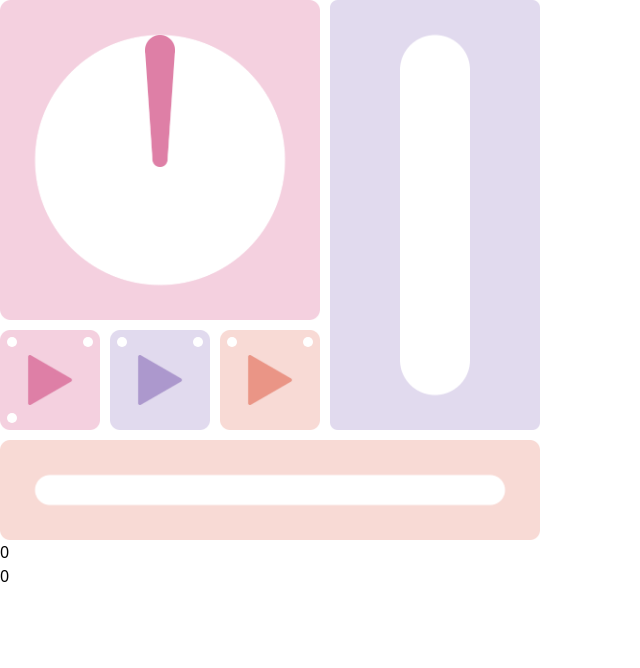
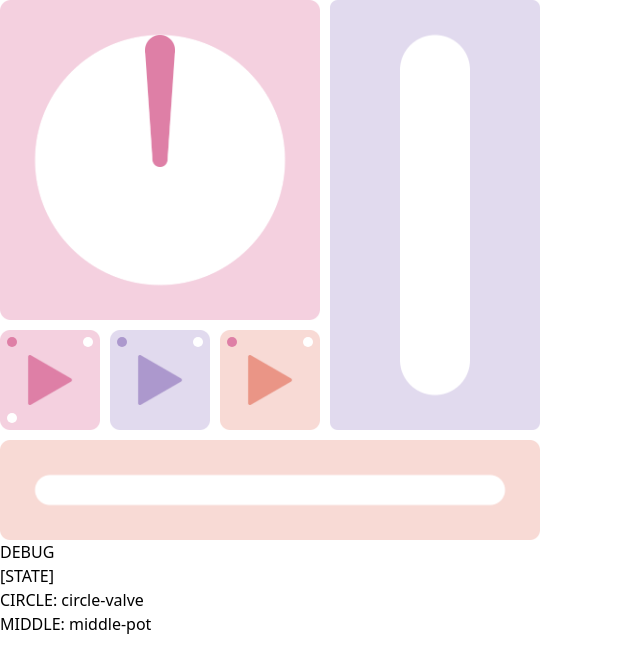
Before and after one commit to kaiiy/stud.io, a Nuxt app: page / in a window 1280 px wide. Shown: the top 668 px of the page, without its empty margins (0-640 px from the left). Built offline with nearby package versions, Linux system fonts and the light colour scheme.

Commit message:
feat: add state control

```diff
--- a/app.vue
+++ b/app.vue
@@ -2,7 +2,7 @@
 import MiddleMod from "@/components/module/middle/index.vue"
 import CircleMod from "@/components/module/circle/index.vue"
 import LongMod from "@/components/module/long/index.vue"
-import { STATE } from "@/assets/ts/main/state"
+import { STATE, CIRCLE_STATE_LIST, MIDDLE_STATE_LIST, LONG_BTN_STATE_LIST } from "@/assets/ts/main/state"
 import CircleBtn from "@/components/module/next/circle-btn.vue"
 import LongBtn from "@/components/module/next/long-btn.vue"
 import MiddleBtn from "@/components/module/next/middle-btn.vue"
@@ -13,46 +13,69 @@ import { potFillRate } from "@/assets/ts/main/water/main"
 const baseSize = 100
 const intervalMsec = 1000
 
+// ======== state ========
+const circleStateIdx = ref(0)
+const middleStateIdx = ref(0)
+const currentLongTypeIdx = ref(0)
+
+const currentCircleState = computed(() => CIRCLE_STATE_LIST[circleStateIdx.value])
+const currentMiddleState = computed(() => MIDDLE_STATE_LIST[middleStateIdx.value])
+const currentLongState = computed(() => {
+  if (LONG_BTN_STATE_LIST[currentLongTypeIdx.value] === STATE.LONG_BTN.CIRCLE)
+    return CIRCLE_STATE_LIST[circleStateIdx.value]
+  return MIDDLE_STATE_LIST[middleStateIdx.value]
+})
+
 // amount of water in pot/cup
 const potWater = ref<number>(0)
 const potRate = computed<number>(() => {
   return potFillRate(potWater.value)
 })
-
 const cupWater = ref<number>(0)
 
 const addWaterIntoPot = (waterVol: number) => {
   potWater.value += waterVol
 }
 
-
-const clickFunc = () => { }
-
+// ======== btn ========
+const setNextCircleIdx = () => {
+  circleStateIdx.value = (circleStateIdx.value + 1) % CIRCLE_STATE_LIST.length
+}
+const setNextMiddleIdx = () => {
+  middleStateIdx.value = (middleStateIdx.value + 1) % MIDDLE_STATE_LIST.length
+}
+const setNextLongType = () => {
+  currentLongTypeIdx.value = (currentLongTypeIdx.value + 1) % LONG_BTN_STATE_LIST.length
+}
 </script>
 
 <template>
   <ModuleContainer :base-size="baseSize">
 
     <!-- circle module  -->
-    <CircleMod :state="STATE.CIRCLE.VALVE" :interval-msec="intervalMsec" :base-size="baseSize"
+    <CircleMod :state="currentCircleState" :interval-msec="intervalMsec" :base-size="baseSize"
       :handle-add-water-into-pot="addWaterIntoPot" />
 
     <!-- middle module  -->
-    <MiddleMod :liquid-rate="potRate" :base-size="baseSize" />
+    <MiddleMod :state="currentMiddleState" :liquid-rate="potRate" :base-size="baseSize" />
 
     <!-- next module  -->
-    <CircleBtn :handle-click="clickFunc" :base-size="baseSize" />
-    <MiddleBtn :base-size="baseSize" :handle-click="clickFunc" />
-    <LongBtn :base-size="baseSize" :handle-click="clickFunc" />
+    <CircleBtn :state-idx="circleStateIdx" :handle-click="setNextCircleIdx" :base-size="baseSize" />
+    <MiddleBtn :state-idx="middleStateIdx" :base-size="baseSize" :handle-click="setNextMiddleIdx" />
+    <LongBtn :type-idx="currentLongTypeIdx" :base-size="baseSize" :handle-click="setNextLongType" />
 
     <!-- long module  -->
-    <LongMod :state="STATE.LONG.TIME" :liquid-rate="0.8" :base-size="baseSize" />
+    <LongMod :state="currentLongState" :liquid-rate="0.8" :base-size="baseSize" />
   </ModuleContainer>
 
-  <div>
+  <div>DEBUG</div>
+  <div>[STATE]</div>
+  <div>CIRCLE: {{ currentCircleState }}</div>
+  <div>MIDDLE: {{ currentMiddleState }}</div>
+  <!-- <div>
     {{ potWater }}
   </div>
   <div>
     {{ potRate }}
-  </div>
+  </div> -->
 </template>
--- a/assets/ts/main/state.ts
+++ b/assets/ts/main/state.ts
@@ -1,13 +1,26 @@
 export const STATE = {
-  LONG: {
-    VALVE: "long-valve",
-    TIME: "long-time",
-    POT: "long-pot",
-    CUP: "long-cup",
-  },
   CIRCLE: {
     TIME: "circle-time",
     VALVE: "circle-valve",
     POT: "circle-pot",
   },
+  MIDDLE: {
+    POT: "middle-pot",
+    CUP: "middle-cup",
+  },
+  LONG_BTN: {
+    CIRCLE: "long-btn-circle",
+    MIDDLE: "long-btn-middle",
+  },
 };
+
+export const CIRCLE_STATE_LIST = [
+  STATE.CIRCLE.VALVE,
+  STATE.CIRCLE.TIME,
+  STATE.CIRCLE.POT,
+];
+export const MIDDLE_STATE_LIST = [STATE.MIDDLE.POT, STATE.MIDDLE.CUP];
+export const LONG_BTN_STATE_LIST = [
+  STATE.LONG_BTN.CIRCLE,
+  STATE.LONG_BTN.MIDDLE,
+];
--- a/components/module/circle/index.vue
+++ b/components/module/circle/index.vue
@@ -14,9 +14,6 @@ const props = defineProps<{
   intervalMsec: number,
   handleAddWaterIntoPot: Function, // type?
 }>();
-const emits = defineEmits<{
-  (ev: "addWaterIntoPot"): number
-}>();
 
 // ======== style ========
 const {
@@ -29,10 +26,11 @@ const {
 
 // ======== valve/hand (hv)  ========
 const showValve = computed(() => props.state === STATE.CIRCLE.VALVE)
-const showHand = computed(() => !showValve)
+const showHand = computed(() => props.state === STATE.CIRCLE.POT)
 
 // init: 0
-const hvAngle = ref(0)
+const valveAngle = ref(0)
+const handAngle = ref(0)
 // init: false
 const isOpenValve = ref(false)
 let addWaterTimer: number;
@@ -46,13 +44,10 @@ const circleCenter = computed<Vec>(() => ({ x: modInnerSize / 2, y: modInnerSize
 
 // on click
 const onClickMouseArea = (ev: MouseEvent) => {
-  // get hv angle
-  hvAngle.value = hvAngleFromMouse(ev, innerTopMidpoint.value, circleCenter.value, mouseAreaPos.value)
-
-  const hvRate = convertAngle2Rate(hvAngle.value)
-
   // valve
   if (props.state === STATE.CIRCLE.VALVE) {
+    valveAngle.value = hvAngleFromMouse(ev, innerTopMidpoint.value, circleCenter.value, mouseAreaPos.value)
+    const hvRate = convertAngle2Rate(valveAngle.value)
 
     if (isOpenValve.value === false && hvRate !== 0) {
       // open
@@ -69,6 +64,8 @@ const onClickMouseArea = (ev: MouseEvent) => {
       window.clearInterval(addWaterTimer)
       isOpenValve.value = false
     }
+  } else if (props.state === STATE.CIRCLE.TIME) {
+    // todo
   }
 }
 
@@ -97,11 +94,11 @@ onMounted(() => {
     <!-- valve/hand  -->
     <img v-show="showValve" class="comp-default z-20" :style="{
       ...heightPx(hvHeight), ...leftPx(hvLeft), ...topPx(valveTop),
-      ...transformOrigin(rotateOriginX, valveRotateOriginY), ...rotateOnly(hvAngle)
+      ...transformOrigin(rotateOriginX, valveRotateOriginY), ...rotateOnly(valveAngle)
     }" src="@/assets/img/parts/circle-valve.png" />
     <img v-show="showHand" class="comp-default z-20" :style="{
       ...heightPx(hvHeight), ...leftPx(hvLeft), ...topPx(valveTop),
-      ...transformOrigin(rotateOriginX, handRotateOriginY), ...rotateOnly(hvAngle)
+      ...transformOrigin(rotateOriginX, handRotateOriginY), ...rotateOnly(handAngle)
     }" src="@/assets/img/parts/circle-hand.png" />
 
     <!-- mouse area  -->
--- a/components/module/long/index.vue
+++ b/components/module/long/index.vue
@@ -4,28 +4,17 @@ import { heightPx, widthPx, leftPx, topPx } from "assets/ts/style/to-px"
 import { getLiquidSize } from "assets/ts/parts/liquid"
 import { STATE } from "@/assets/ts/main/state"
 
-type Props = {
+const props = defineProps<{
   baseSize: number,
   state: string,
   liquidRate: number
-};
-const props = defineProps<Props>();
+}>();
 
 // get size
 const {
   height: modHeight, width: modWidth, innerHeight: modInnerHeight, innerWidth: modInnerWidth,
   innerTop: modInnerTop, innerLeft: modInnerLeft
 } = getLongModSize(props.baseSize)
-const {
-  height: lightHeight, top: lightTop, left: lightLeft
-} = getLongLightSize(props.baseSize)
-
-// light
-const showCircleLight = computed<boolean>(() => {
-  if (props.state === STATE.LONG.VALVE || props.state === STATE.LONG.TIME) return true
-  return false
-})
-const showMiddleLight = computed<boolean>(() => !showCircleLight)
 
 // liquid
 const liquidWidth = getLiquidSize(modInnerWidth, props.liquidRate)
@@ -47,12 +36,5 @@ const liquidWidth = getLiquidSize(modInnerWidth, props.liquidRate)
     }">
     </div>
 
-    <!-- light  -->
-    <!-- <img v-show="showCircleLight" class="comp-default z-30" :style="{
-      ...heightPx(lightHeight), ...topPx(lightTop), ...leftPx(lightLeft)
-    }" src="@/assets/img/parts/long-light-circle.png" />
-    <img v-show="showMiddleLight" class="comp-default z-30" :style="{
-      ...heightPx(lightHeight), ...topPx(lightTop), ...leftPx(lightLeft)
-    }" src="@/assets/img/parts/long-light-middle.png" /> -->
   </div>
 </template>
--- a/components/module/middle/index.vue
+++ b/components/module/middle/index.vue
@@ -5,11 +5,11 @@ import { getLiquidSize, getLiquidTop } from "assets/ts/parts/liquid"
 
 type Props = {
     baseSize: number,
-    liquidRate: number
+    liquidRate: number,
+    state: string
 };
 const props = defineProps<Props>();
 
-// get size
 const {
     height: modHeight, width: modWidth,
     innerHeight: modInnerHeight, innerWidth: modInnerWidth,
--- a/components/module/next/circle-btn.vue
+++ b/components/module/next/circle-btn.vue
@@ -2,12 +2,13 @@
 import { getNextModSize, circleLightSize } from "@/assets/ts/parts/get-size"
 import { heightPx, topPx, leftPx, rightPx, bottomPx } from "assets/ts/style/to-px"
 import Circle from "@/components/shapes/circle.vue"
+import { COLOR } from "@/assets/ts/style/color"
 
-type Props = {
+const props = defineProps<{
+  stateIdx: number,
   baseSize: number,
   handleClick: () => void,
-};
-const props = defineProps<Props>();
+}>();
 
 const {
   height: modHeight,
@@ -16,6 +17,12 @@ const {
 const {
   margin: lightMargin, radius: lightRadius
 } = circleLightSize(props.baseSize)
+
+const colorList = computed(() => {
+  const defaultList = [COLOR.WHITE, COLOR.WHITE, COLOR.WHITE]
+  defaultList[props.stateIdx] = COLOR.DARK_PINK
+  return defaultList
+})
 </script>
 
 <template>
@@ -24,13 +31,13 @@ const {
       ...heightPx(modHeight)
     }" src="@/assets/img/parts/circle-btn.png" />
 
-    <Circle class="absolute" color="white" :radius="lightRadius" :style="{
+    <Circle class="absolute" :color="colorList[0]" :radius="lightRadius" :style="{
       ...topPx(lightMargin), ...leftPx(lightMargin)
     }" />
-    <Circle class="absolute" color="white" :radius="lightRadius" :style="{
+    <Circle class="absolute" :color="colorList[1]" :radius="lightRadius" :style="{
       ...topPx(lightMargin), ...rightPx(lightMargin)
     }" />
-    <Circle class="absolute" color="white" :radius="lightRadius" :style="{
+    <Circle class="absolute" :color="colorList[2]" :radius="lightRadius" :style="{
       ...bottomPx(lightMargin), ...leftPx(lightMargin)
     }" />
   </div>
--- a/components/module/next/long-btn.vue
+++ b/components/module/next/long-btn.vue
@@ -2,8 +2,10 @@
 import { getNextModSize, circleLightSize } from "@/assets/ts/parts/get-size"
 import { heightPx, topPx, leftPx, rightPx, bottomPx } from "assets/ts/style/to-px"
 import Circle from "@/components/shapes/circle.vue"
+import { COLOR } from "@/assets/ts/style/color"
 
 type Props = {
+  typeIdx: number,
   baseSize: number,
   handleClick: () => void,
 };
@@ -16,6 +18,13 @@ const {
 const {
   margin: lightMargin, radius: lightRadius
 } = circleLightSize(props.baseSize)
+
+const colorList = computed(() => {
+  const defaultList = [COLOR.WHITE, COLOR.WHITE]
+  if (props.typeIdx === 0) defaultList[0] = COLOR.DARK_PINK
+  else if (props.typeIdx === 1) defaultList[1] = COLOR.DARK_PURPLE
+  return defaultList
+})
 </script>
 
 <template>
@@ -24,10 +33,10 @@ const {
       ...heightPx(modHeight)
     }" src="@/assets/img/parts/long-btn.png" />
 
-    <Circle class="absolute" color="white" :radius="lightRadius" :style="{
+    <Circle class="absolute" :color="colorList[0]" :radius="lightRadius" :style="{
       ...topPx(lightMargin), ...leftPx(lightMargin)
     }" />
-    <Circle class="absolute" color="white" :radius="lightRadius" :style="{
+    <Circle class="absolute" :color="colorList[1]" :radius="lightRadius" :style="{
       ...topPx(lightMargin), ...rightPx(lightMargin)
     }" />
   </div>
--- a/components/module/next/middle-btn.vue
+++ b/components/module/next/middle-btn.vue
@@ -2,12 +2,13 @@
 import { getNextModSize, circleLightSize } from "@/assets/ts/parts/get-size"
 import { heightPx, topPx, leftPx, rightPx, bottomPx } from "assets/ts/style/to-px"
 import Circle from "@/components/shapes/circle.vue"
+import { COLOR } from "@/assets/ts/style/color"
 
-type Props = {
+const props = defineProps<{
+  stateIdx: number,
   baseSize: number,
   handleClick: () => void,
-};
-const props = defineProps<Props>();
+}>();
 
 const {
   height: modHeight,
@@ -16,6 +17,11 @@ const {
 const {
   margin: lightMargin, radius: lightRadius
 } = circleLightSize(props.baseSize)
+const colorList = computed(() => {
+  const defaultList = [COLOR.WHITE, COLOR.WHITE]
+  defaultList[props.stateIdx] = COLOR.DARK_PURPLE
+  return defaultList
+})
 </script>
 
 <template>
@@ -24,10 +30,10 @@ const {
       ...heightPx(modHeight)
     }" src="@/assets/img/parts/middle-btn.png" />
 
-    <Circle class="absolute" color="white" :radius="lightRadius" :style="{
+    <Circle class="absolute" :color="colorList[0]" :radius="lightRadius" :style="{
       ...topPx(lightMargin), ...leftPx(lightMargin)
     }" />
-    <Circle class="absolute" color="white" :radius="lightRadius" :style="{
+    <Circle class="absolute" :color="colorList[1]" :radius="lightRadius" :style="{
       ...topPx(lightMargin), ...rightPx(lightMargin)
     }" />
   </div>
```
